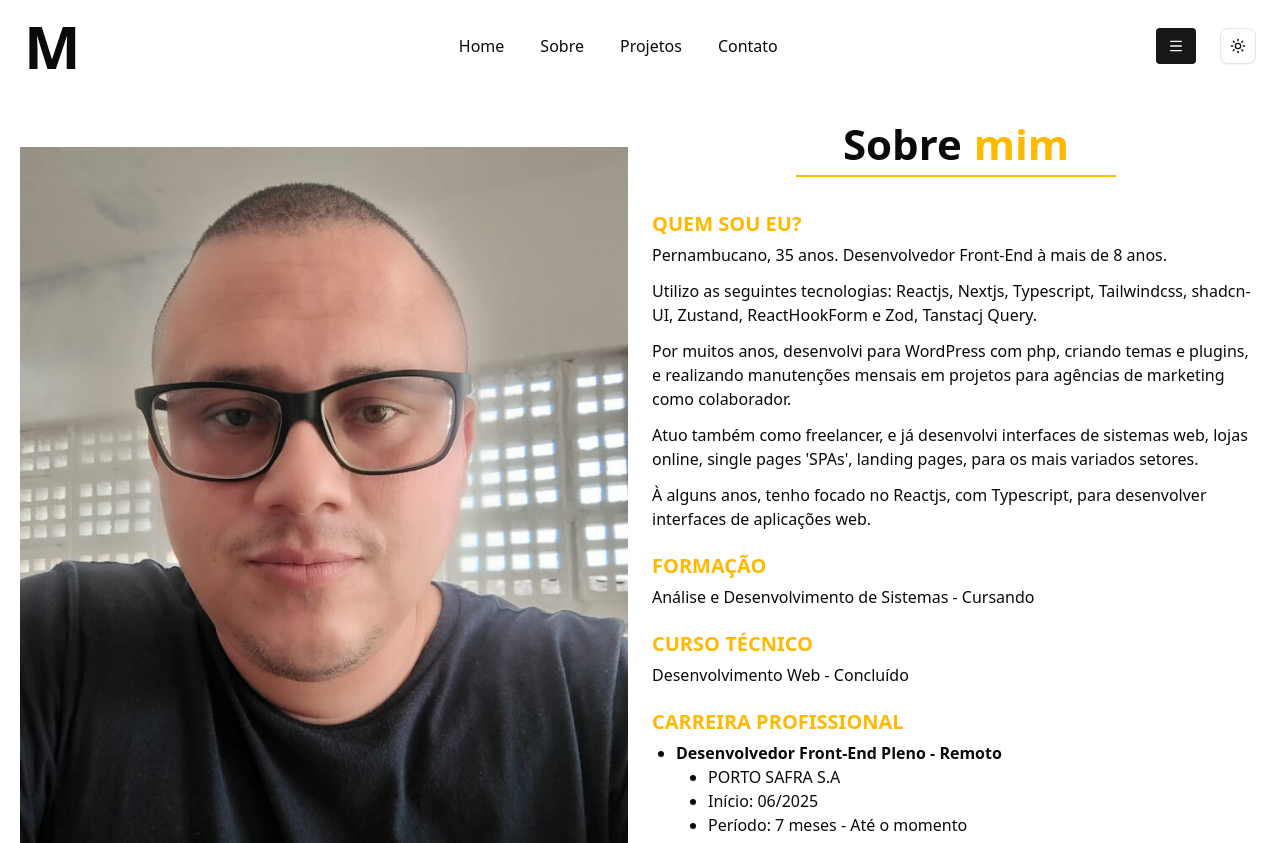
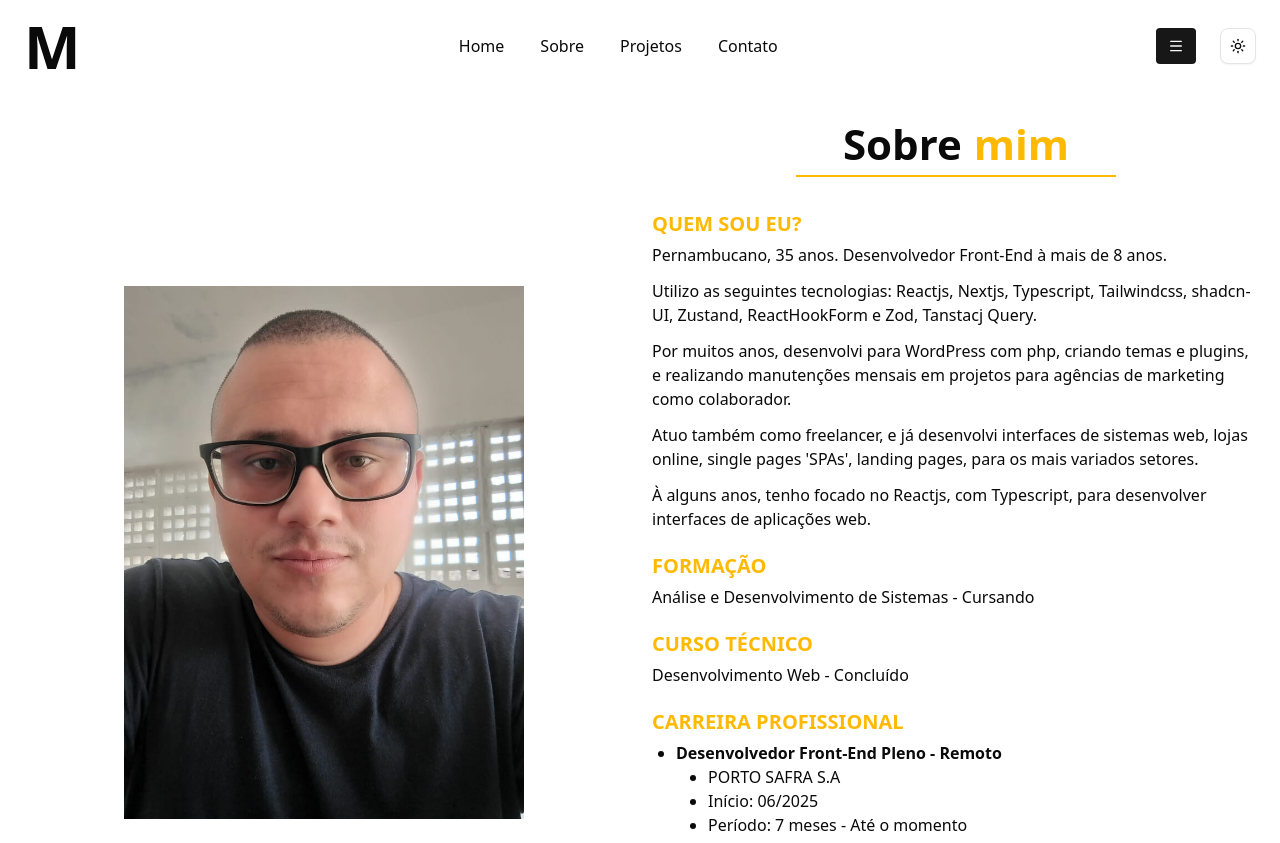
Before and after one commit to Marcio-Moraes/portfolio-nextjs, a Next.js app: page /sobre in a window 1280 px wide. Shown: the top 843 px of the page. Built offline with nearby package versions, Linux system fonts and the light colour scheme.

Commit message:
Descrição Sobre, Home, e Layout geral

```diff
--- a/src/app/components/marcio.tsx
+++ b/src/app/components/marcio.tsx
@@ -7,7 +7,7 @@ export const Marcio = () => {
         <div className="h-screen max-h-[78vh] bg-red flex flex-col items-center justify-center">
             <Titulo title1="Márcio" title2="Moraes" />
             <p className="mb-3">Software Engine - Front-End</p>
-            <p className="mb-3"></p>
+            <p className="mb-3"><strong>Reactjs, Nextjs, Typescript, Tailwindcss, shadcn-UI, Styled-Components, Zustand, Context API, Reducer, Redux, ReactHookForm e Zod, Tanstack Query.</strong></p>
 
             <Link className="rounded bg-amber-400 text-black font-semibold uppercase px-6 py-2 block my-5 hover:opacity-75" href={'/projetos'}>Projetos</Link>
 
--- a/src/app/layout.tsx
+++ b/src/app/layout.tsx
@@ -5,15 +5,6 @@ import { ThemeProvider } from "@/components/theme-provider";
 import { Header } from "./components/layout/header";
 import { Footer } from "./components/layout/footer";
 
-const geistSans = Geist({
-  variable: "--font-geist-sans",
-  subsets: ["latin"],
-});
-
-const geistMono = Geist_Mono({
-  variable: "--font-geist-mono",
-  subsets: ["latin"],
-});
 
 export const metadata: Metadata = {
   title: "Márcio Moraes - Desenvolvedor Web - Software Engine",
--- a/src/app/sobre/page.tsx
+++ b/src/app/sobre/page.tsx
@@ -11,8 +11,8 @@ export default function Sobre()   {
                     <div className="w-full flex justify-center">
                         <Image
                             src={Marcio}
-                            width={800}
-                            height={200}
+                            width={400}
+                            height={650}
                             alt="Márcio Moraes"
                             className="max-w-[400]"
                         />
```
